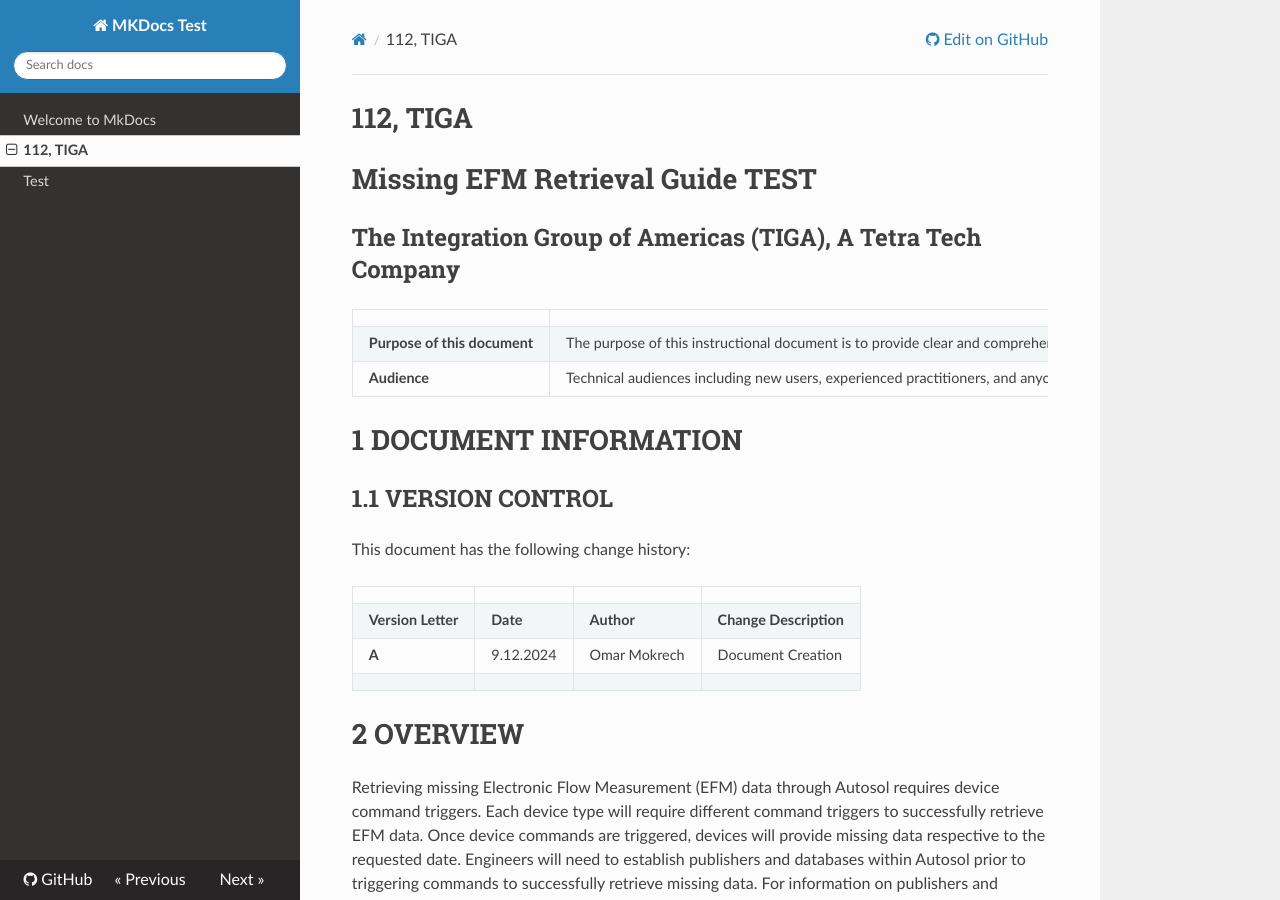
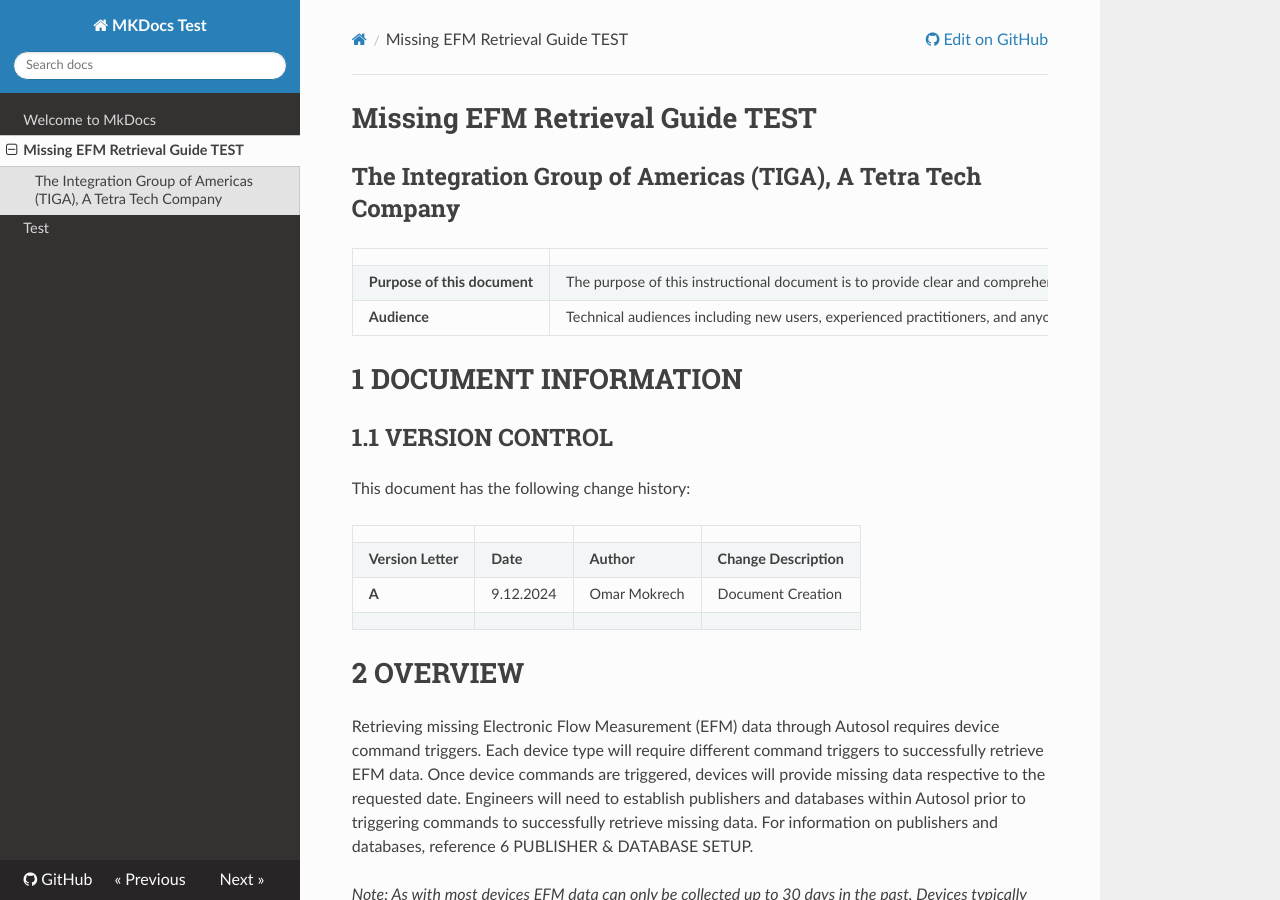
Before and after one commit to Mokrecho1/MkDocs_Test, an MkDocs documentation site: the page built from docs/112, TIGA, Missing EFM Retrieval Guide.md, in a window 1280 px wide and 900 px high. Built offline with MkDocs 1.6.1, drawn with Linux system fonts in a browser that asks for light colours; nearby versions of some CDN libraries.

Commit message:
Update 112, TIGA, Missing EFM Retrieval Guide.md

```diff
--- a/docs/112, TIGA, Missing EFM Retrieval Guide.md
+++ b/docs/112, TIGA, Missing EFM Retrieval Guide.md
@@ -1,5 +1,3 @@
-# 112, TIGA
-
 # Missing EFM Retrieval Guide TEST
 
 ## The Integration Group of Americas (TIGA), A Tetra Tech Company
```
